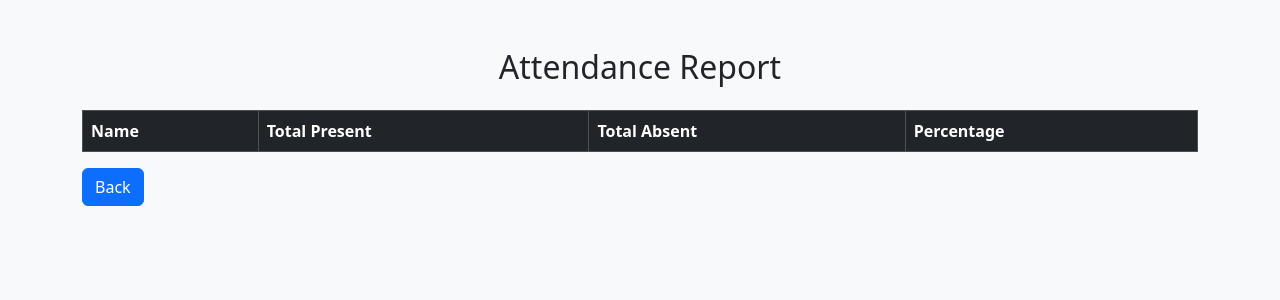
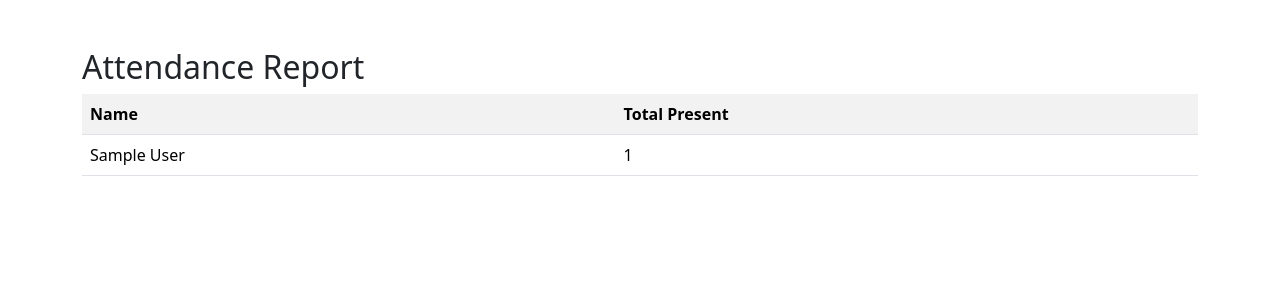
Before and after one commit to Nirmala5071/attendance-system, a Flask app: page /reports in a window 1280 px wide. Shown: the top 300 px of the page. Run offline with Flask 3, Linux system fonts and the light colour scheme; tables that the repository leaves empty hold one stand-in row (values such as "Sample post"); lists and menus that the app fills with data are empty.

Commit message:
Update reports.html

```diff
--- a/templates/reports.html
+++ b/templates/reports.html
@@ -1,42 +1,42 @@
 <!DOCTYPE html>
 <html>
+
 <head>
-    <title>Reports</title>
 
 <link href="https://cdn.jsdelivr.net/npm/bootstrap@5.3.3/dist/css/bootstrap.min.css" rel="stylesheet">
+
 </head>
 
-<body class="bg-light">
+<body>
 
 <div class="container mt-5">
 
-    <h2 class="text-center mb-4">Attendance Report</h2>
+<h2>Attendance Report</h2>
 
-    <table class="table table-bordered">
+<table class="table table-striped">
 
-        <tr class="table-dark">
+<tr>
+
 <th>Name</th>
 <th>Total Present</th>
-            <th>Total Absent</th>
-            <th>Percentage</th>
+
 </tr>
 
-        {% for r in report %}
+{% for r in reports %}
 
 <tr>
-            <td>{{r[0]}}</td>
-            <td>{{r[1]}}</td>
-            <td>{{r[2]}}</td>
-            <td>{{r[3]}}%</td>
+
+<td>{{r.name}}</td>
+<td>{{r.total}}</td>
+
 </tr>
 
 {% endfor %}
 
 </table>
 
-    <a href="/dashboard" class="btn btn-primary">Back</a>
-
 </div>
 
 </body>
+
 </html>
```
Lines whose indentation alone changed are shown as unchanged.
